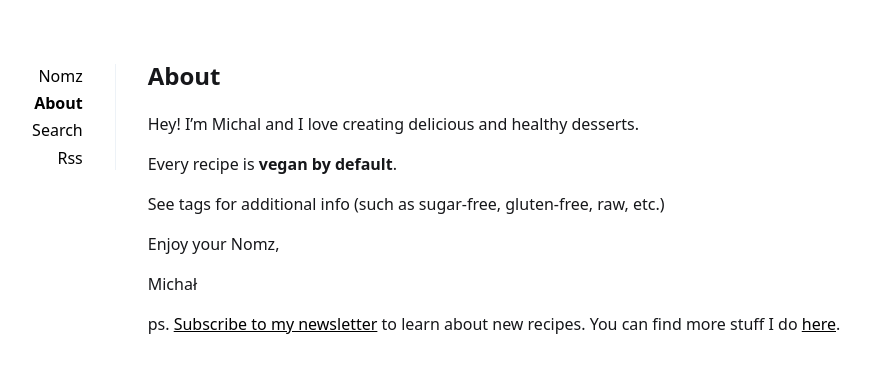
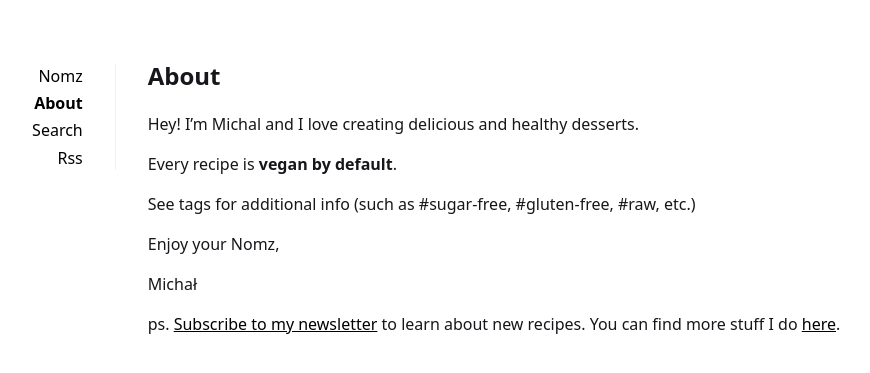
Before and after one commit to stackbit-projects/nomz-58882, a Jekyll site: the page built from _pages/about.md, in a window 1280 px wide. Shown: the top 373 px of the page, without its empty margins (205-1075 px from the left). Built offline with Jekyll 4.4.1, drawn with Linux system fonts in a browser that asks for light colours.

```diff
--- a/_pages/about.md
+++ b/_pages/about.md
@@ -6,7 +6,7 @@ Hey! I'm Michal and I love creating delicious and healthy desserts.
 
 Every recipe is **vegan by default**.
 
-See tags for additional info (such as sugar-free, gluten-free, raw, etc.)
+See tags for additional info (such as #sugar-free, #gluten-free, #raw, etc.)
 
 Enjoy your Nomz,
 
```
